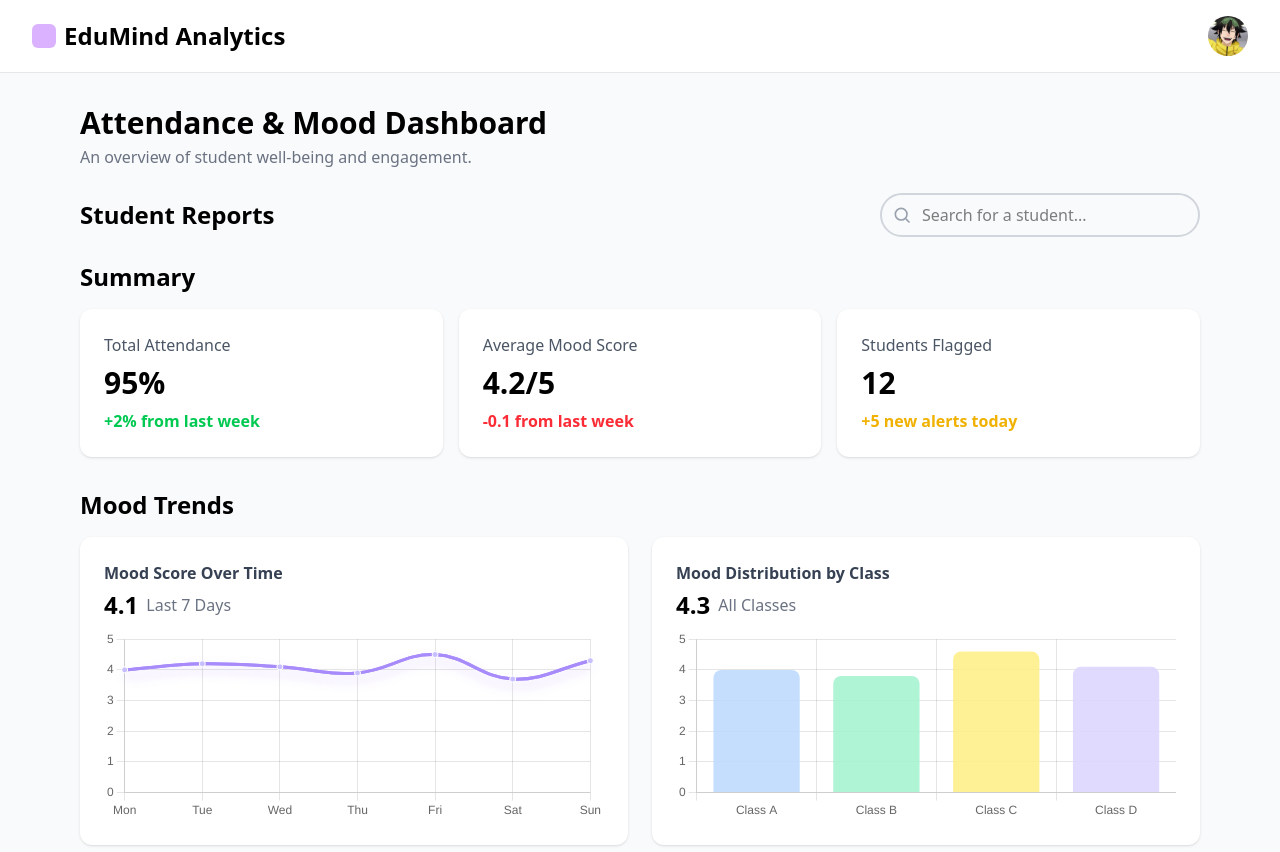
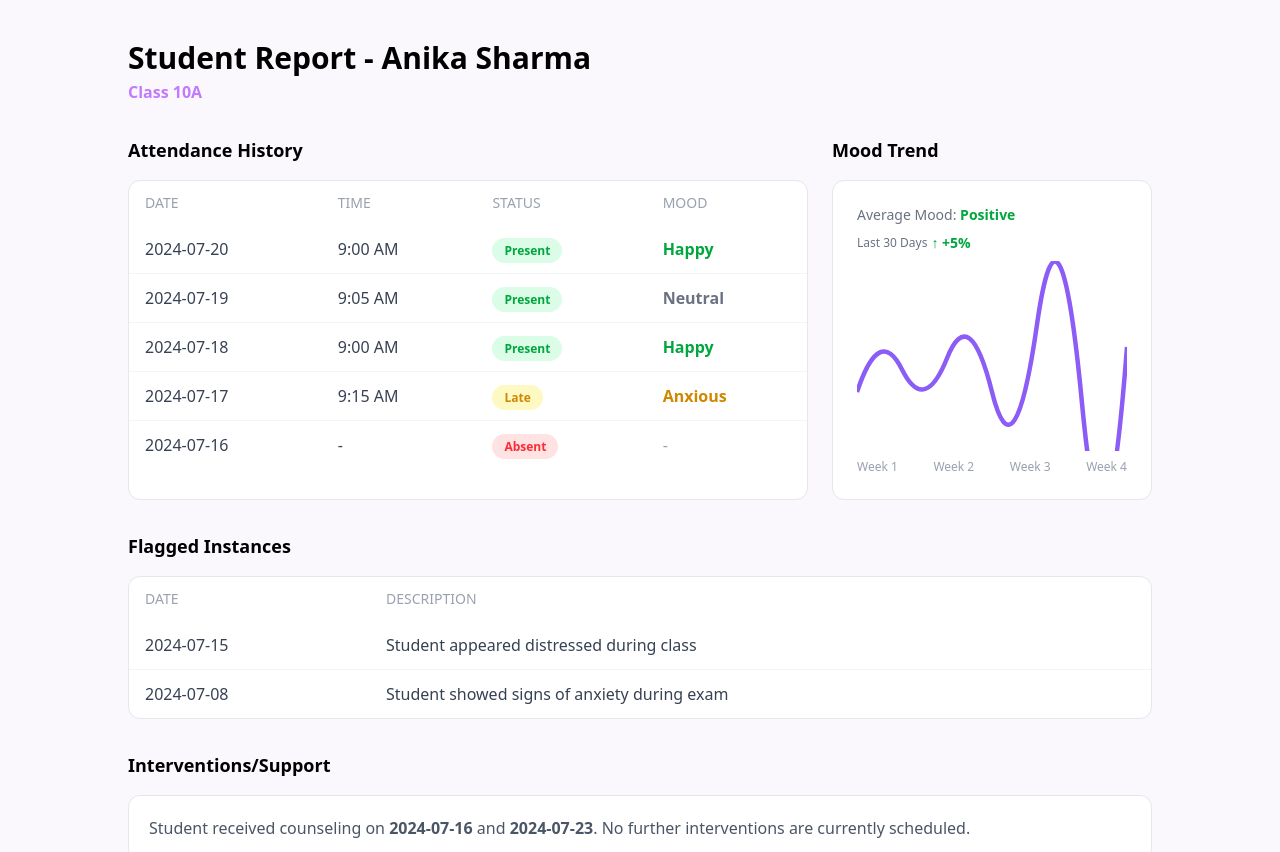
Before and after one commit to akumasan-07/bbhood_CU, a React (Vite) app in the folder frontend/: page / in a window 1280 px wide. Shown: the top 852 px of the page. Built offline with nearby package versions, Linux system fonts and the light colour scheme.

Commit message:
student-details page first commit

```diff
--- a/frontend/src/App.jsx
+++ b/frontend/src/App.jsx
@@ -1,7 +1,7 @@
-import AdminDashboard from './pages/AdminDashboard';
+import StudentDetails from './pages/StudentDetails';
 
 function App() {
-  return <AdminDashboard />;
+  return <StudentDetails />;
 }
 
 export default App;
--- /dev/null
+++ b/frontend/src/components/student-details/AttendanceHistoryTable.jsx
@@ -0,0 +1,45 @@
+import React from 'react';
+
+const statusBadge = status => {
+  if (status === 'Present') return <span className="bg-green-100 text-green-600 px-3 py-1 rounded-full text-xs font-semibold">Present</span>;
+  if (status === 'Late') return <span className="bg-yellow-100 text-yellow-600 px-3 py-1 rounded-full text-xs font-semibold">Late</span>;
+  if (status === 'Absent') return <span className="bg-red-100 text-red-500 px-3 py-1 rounded-full text-xs font-semibold">Absent</span>;
+  return <span className="bg-gray-100 text-gray-500 px-3 py-1 rounded-full text-xs font-semibold">{status}</span>;
+};
+
+const moodColor = mood => {
+  if (mood === 'Happy') return 'text-green-600 font-semibold';
+  if (mood === 'Neutral') return 'text-gray-500 font-semibold';
+  if (mood === 'Anxious') return 'text-yellow-600 font-semibold';
+  return 'text-gray-400';
+};
+
+const AttendanceHistoryTable = ({ attendance }) => (
+  <div className="flex-1">
+    <div className="font-bold text-lg mb-4">Attendance History</div>
+    <div className="rounded-xl border border-gray-200 bg-white overflow-x-auto h-80 flex flex-col justify-between">
+      <table className="min-w-full text-left">
+        <thead>
+          <tr className="text-gray-400 text-sm">
+            <th className="py-3 px-4 font-medium">DATE</th>
+            <th className="py-3 px-4 font-medium">TIME</th>
+            <th className="py-3 px-4 font-medium">STATUS</th>
+            <th className="py-3 px-4 font-medium">MOOD</th>
+          </tr>
+        </thead>
+        <tbody className="divide-y divide-gray-100">
+          {attendance.map((row, i) => (
+            <tr key={i}>
+              <td className="py-3 px-4 text-gray-700">{row.date}</td>
+              <td className="py-3 px-4 text-gray-700">{row.time}</td>
+              <td className="py-3 px-4">{statusBadge(row.status)}</td>
+              <td className={`py-3 px-4 ${moodColor(row.mood)}`}>{row.mood}</td>
+            </tr>
+          ))}
+        </tbody>
+      </table>
+    </div>
+  </div>
+);
+
+export default AttendanceHistoryTable;
--- /dev/null
+++ b/frontend/src/components/student-details/FlaggedInstancesTable.jsx
@@ -0,0 +1,27 @@
+import React from 'react';
+
+const FlaggedInstancesTable = ({ flagged }) => (
+  <div className="mb-8">
+    <div className="font-bold text-lg mb-4">Flagged Instances</div>
+    <div className="rounded-xl border border-gray-200 bg-white overflow-x-auto">
+      <table className="min-w-full text-left">
+        <thead>
+          <tr className="text-gray-400 text-sm">
+            <th className="py-3 px-4 font-medium">DATE</th>
+            <th className="py-3 px-4 font-medium">DESCRIPTION</th>
+          </tr>
+        </thead>
+        <tbody className="divide-y divide-gray-100">
+          {flagged.map((row, i) => (
+            <tr key={i}>
+              <td className="py-3 px-4 text-gray-700">{row.date}</td>
+              <td className="py-3 px-4 text-gray-700">{row.desc}</td>
+            </tr>
+          ))}
+        </tbody>
+      </table>
+    </div>
+  </div>
+);
+
+export default FlaggedInstancesTable;
--- /dev/null
+++ b/frontend/src/components/student-details/InterventionsCard.jsx
@@ -0,0 +1,12 @@
+import React from 'react';
+
+const InterventionsCard = ({ interventions }) => (
+  <div className="mb-8">
+    <div className="font-bold text-lg mb-4">Interventions/Support</div>
+    <div className="rounded-xl border border-gray-200 bg-white p-5 text-gray-600">
+      Student received counseling on <span className="font-bold">{interventions[0]}</span> and <span className="font-bold">{interventions[1]}</span>. No further interventions are currently scheduled.
+    </div>
+  </div>
+);
+
+export default InterventionsCard;
--- /dev/null
+++ b/frontend/src/components/student-details/MoodTrendCard.jsx
@@ -0,0 +1,19 @@
+import React from 'react';
+
+const MoodTrendCard = () => (
+  <div className="w-full md:w-80 flex-shrink-0">
+    <div className="font-bold text-lg mb-4">Mood Trend</div>
+    <div className="rounded-xl border border-gray-200 bg-white p-6 h-80 flex flex-col justify-between">
+      <div className="mb-2 text-sm text-gray-500">Average Mood: <span className="text-green-600 font-bold">Positive</span></div>
+      <div className="mb-2 text-xs text-gray-500 flex items-center gap-1">Last 30 Days <span className="text-green-600 font-bold text-sm">↑ +5%</span></div>
+      <svg viewBox="0 0 120 48" fill="none" className="w-full h-full">
+        <path d="M0,40 Q10,10 20,30 T40,25 T60,40 T80,10 T100,45 T120,20" stroke="#8b5cf6" strokeWidth="2" fill="none" />
+      </svg>
+      <div className="flex justify-between text-xs text-gray-400 mt-2">
+        <span>Week 1</span><span>Week 2</span><span>Week 3</span><span>Week 4</span>
+      </div>
+    </div>
+  </div>
+);
+
+export default MoodTrendCard;
--- /dev/null
+++ b/frontend/src/components/student-details/StudentHeader.jsx
@@ -0,0 +1,10 @@
+import React from 'react';
+
+const StudentHeader = ({ name, className }) => (
+  <div>
+    <h1 className="text-3xl font-bold mb-1">Student Report - {name}</h1>
+    <div className="text-purple-400 font-semibold mb-8">Class {className}</div>
+  </div>
+);
+
+export default StudentHeader;
--- /dev/null
+++ b/frontend/src/pages/StudentDetails.jsx
@@ -0,0 +1,40 @@
+import React from 'react';
+import StudentHeader from '../components/student-details/StudentHeader';
+import AttendanceHistoryTable from '../components/student-details/AttendanceHistoryTable';
+import MoodTrendCard from '../components/student-details/MoodTrendCard';
+import FlaggedInstancesTable from '../components/student-details/FlaggedInstancesTable';
+import InterventionsCard from '../components/student-details/InterventionsCard';
+
+const attendance = [
+  { date: '2024-07-20', time: '9:00 AM', status: 'Present', mood: 'Happy' },
+  { date: '2024-07-19', time: '9:05 AM', status: 'Present', mood: 'Neutral' },
+  { date: '2024-07-18', time: '9:00 AM', status: 'Present', mood: 'Happy' },
+  { date: '2024-07-17', time: '9:15 AM', status: 'Late', mood: 'Anxious' },
+  { date: '2024-07-16', time: '-', status: 'Absent', mood: '-' },
+];
+
+const flagged = [
+  { date: '2024-07-15', desc: 'Student appeared distressed during class' },
+  { date: '2024-07-08', desc: 'Student showed signs of anxiety during exam' },
+];
+
+const interventions = [
+  '2024-07-16',
+  '2024-07-23',
+];
+
+const StudentDetails = () => (
+  <div className="min-h-screen bg-[#faf7fd] flex flex-col items-center py-10">
+    <div className="w-full max-w-5xl">
+      <StudentHeader name="Anika Sharma" className="10A" />
+      <div className="flex flex-col md:flex-row gap-6 mb-8">
+        <AttendanceHistoryTable attendance={attendance} />
+        <MoodTrendCard />
+      </div>
+      <FlaggedInstancesTable flagged={flagged} />
+      <InterventionsCard interventions={interventions} />
+    </div>
+  </div>
+);
+
+export default StudentDetails;
```
